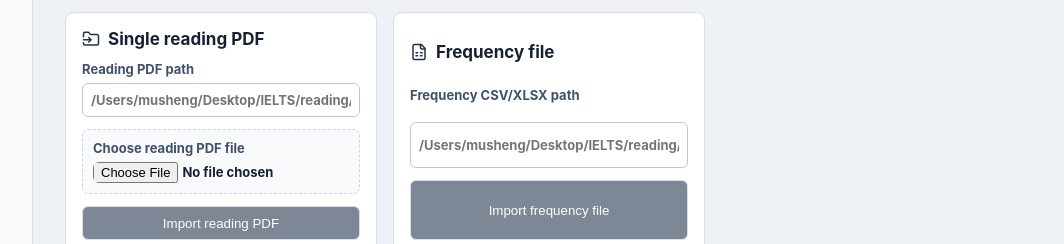
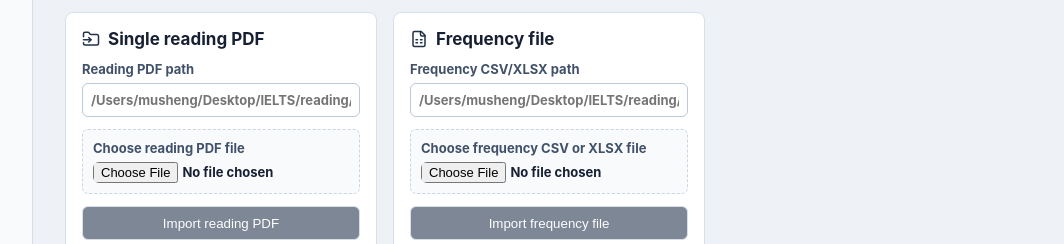
Before and after one commit to 929029376/IELTS, a React (Vite) app in the folder apps/web/: page / in a window 1280 px wide. Shown: the part 1120-1364 px from the top of the page, without its empty margins (215-1279 px from the left). Built offline with nearby package versions, Linux system fonts and the light colour scheme; no server answers.

Commit message:
feat: add frequency file picker control

```diff
--- a/apps/web/src/features/import/QuestionBankImportPanel.tsx
+++ b/apps/web/src/features/import/QuestionBankImportPanel.tsx
@@ -230,6 +230,21 @@ export function QuestionBankImportPanel({ onImportComplete }: { onImportComplete
               onChange={(event) => setFrequencyFilePath(event.target.value)}
             />
           </label>
+          <label className="import-file-picker">
+            Choose frequency CSV or XLSX file
+            <input
+              accept=".csv,.xlsx,.xls,text/csv,application/vnd.openxmlformats-officedocument.spreadsheetml.sheet,application/vnd.ms-excel"
+              aria-label="Choose frequency CSV or XLSX file"
+              type="file"
+              onChange={(event) =>
+                fillPathFromSelectedFile(
+                  "frequency file",
+                  event.currentTarget.files?.[0] ?? null,
+                  setFrequencyFilePath
+                )
+              }
+            />
+          </label>
           <button type="submit" disabled={isImporting || frequencyFilePath.trim().length === 0}>
             Import frequency file
           </button>
```
Also changed, not shown: 3 other files (tests, documents, lock files or other folders).
